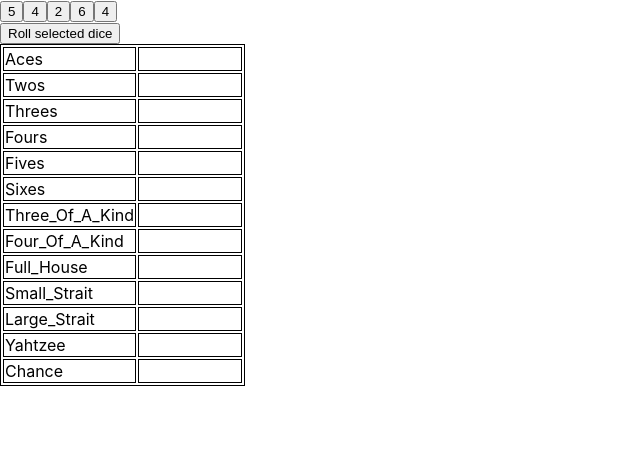
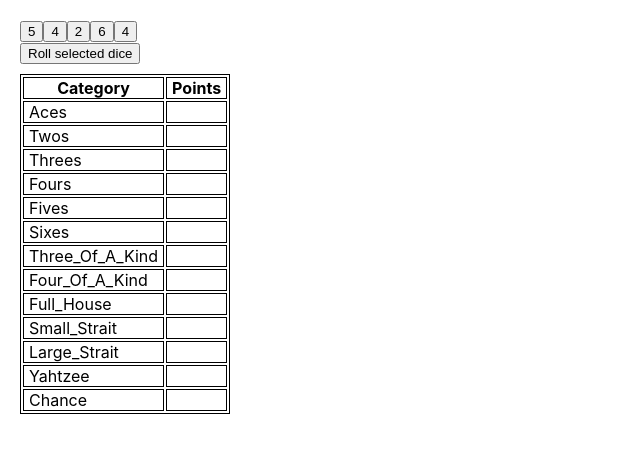
Before and after one commit to hannahwaldmueller/yahtzee, a React (Create React App) app: page / in a window 1280 px wide. Shown: the top 450 px of the page, without its empty margins (0-640 px from the left). Built offline with nearby package versions, Linux system fonts and the light colour scheme.

Commit message:
refactor styling

```diff
--- a/public/index.html
+++ b/public/index.html
@@ -1,20 +1,20 @@
 <!DOCTYPE html>
 <html lang="en">
 <head>
-    <meta charset="utf-8" />
-    <link rel="icon" href="%PUBLIC_URL%/favicon.ico" />
-    <meta name="viewport" content="width=device-width, initial-scale=1" />
-    <meta name="theme-color" content="#000000" />
+    <meta charset="utf-8"/>
+    <link rel="icon" href="%PUBLIC_URL%/favicon.ico"/>
+    <meta name="viewport" content="width=device-width, initial-scale=1"/>
+    <meta name="theme-color" content="#000000"/>
     <meta
             name="description"
             content="Web site created using create-react-app"
     />
-    <link rel="apple-touch-icon" href="%PUBLIC_URL%/logo192.png" />
+    <link rel="apple-touch-icon" href="%PUBLIC_URL%/logo192.png"/>
     <!--
       manifest.json provides metadata used when your web app is installed on a
       user's mobile device or desktop. See https://developers.google.com/web/fundamentals/web-app-manifest/
     -->
-    <link rel="manifest" href="%PUBLIC_URL%/manifest.json" />
+    <link rel="manifest" href="%PUBLIC_URL%/manifest.json"/>
     <!--
       Notice the use of %PUBLIC_URL% in the tags above.
       It will be replaced with the URL of the `public` folder during the build.
@@ -24,7 +24,7 @@
       work correctly both with client-side routing and a non-root public URL.
       Learn how to configure a non-root public URL by running `npm run build`.
     -->
-    <title>React App</title>
+    <title>Yahtzee</title>
 </head>
 <body>
 <noscript>You need to enable JavaScript to run this app.</noscript>
--- a/src/App.css
+++ b/src/App.css
@@ -1,15 +1,27 @@
 .App {
-  text-align: center;
+
 }
 
-table, th, td {
-  border: 1px solid black;
+table {
+    border: 1px solid black;
+    margin: 10px 0;
+}
+
+th, td {
+    border: 1px solid black;
+    margin: 0 auto;
+    padding: 0 5px;
+}
+
+
+.category-box {
+    text-align: left;
 }
 
 .score-box {
-  width: 200px;
+    text-align: right;
 }
 
 .marked {
-  background-color: aquamarine;
+    background-color: aquamarine;
 }
--- a/src/App.tsx
+++ b/src/App.tsx
@@ -17,7 +17,7 @@
 
     function resetDice() {
         setCurrentDiceNumbers(() => updateDiceNumbers([0, 1, 2, 3, 4], currentDiceNumbers));
-        setRemainingRethrows(ScoreConstants.NUMBER_OF_POSSILE_RETHROWS);
+        setRemainingRethrows(ScoreConstants.NUMBER_OF_POSSIBLE_RETHROWS);
     }
 
     const updateScore = (newScore: ScoreMap) => {
--- a/src/ScoreSheet.tsx
+++ b/src/ScoreSheet.tsx
@@ -14,11 +14,12 @@
         scoreFields.push(
             <tr key={category}
                 onClick={() => setSelectedCategory(category)}
+                className="category-box"
                 data-testid={TestIds.categoryButtonPrefix.concat(String(category))}>
                 <td>
                     {ScoreCategories[category]}
                 </td>
-                <td width={"100px"}>{score.get(category)}</td>
+                <td className="score-box">{score.get(category)}</td>
             </tr>
         )
     }
@@ -52,6 +53,10 @@
         <div>
             <table>
                 <tbody>
+                <tr>
+                    <th>Category</th>
+                    <th>Points</th>
+                </tr>
                 {scoreFields}
                 </tbody>
             </table>
--- a/src/constants.ts
+++ b/src/constants.ts
@@ -6,5 +6,5 @@
     export const BONUS: number = 35;
     export const UPPER_SECTION_TOTAL_REQUIRED_FOR_BONUS = 63;
     export const NUMBER_OF_SCORE_CATEGORIES = 13;
-    export const NUMBER_OF_POSSILE_RETHROWS = 2;
+    export const NUMBER_OF_POSSIBLE_RETHROWS = 2;
 }
--- a/src/index.css
+++ b/src/index.css
@@ -1,13 +1,13 @@
 body {
-  margin: 0;
-  font-family: -apple-system, BlinkMacSystemFont, 'Segoe UI', 'Roboto', 'Oxygen',
+    margin: 20px;
+    font-family: -apple-system, BlinkMacSystemFont, 'Segoe UI', 'Roboto', 'Oxygen',
     'Ubuntu', 'Cantarell', 'Fira Sans', 'Droid Sans', 'Helvetica Neue',
     sans-serif;
-  -webkit-font-smoothing: antialiased;
-  -moz-osx-font-smoothing: grayscale;
+    -webkit-font-smoothing: antialiased;
+    -moz-osx-font-smoothing: grayscale;
 }
 
 code {
-  font-family: source-code-pro, Menlo, Monaco, Consolas, 'Courier New',
+    font-family: source-code-pro, Menlo, Monaco, Consolas, 'Courier New',
     monospace;
 }
```
Lines whose indentation alone changed are shown as unchanged.
